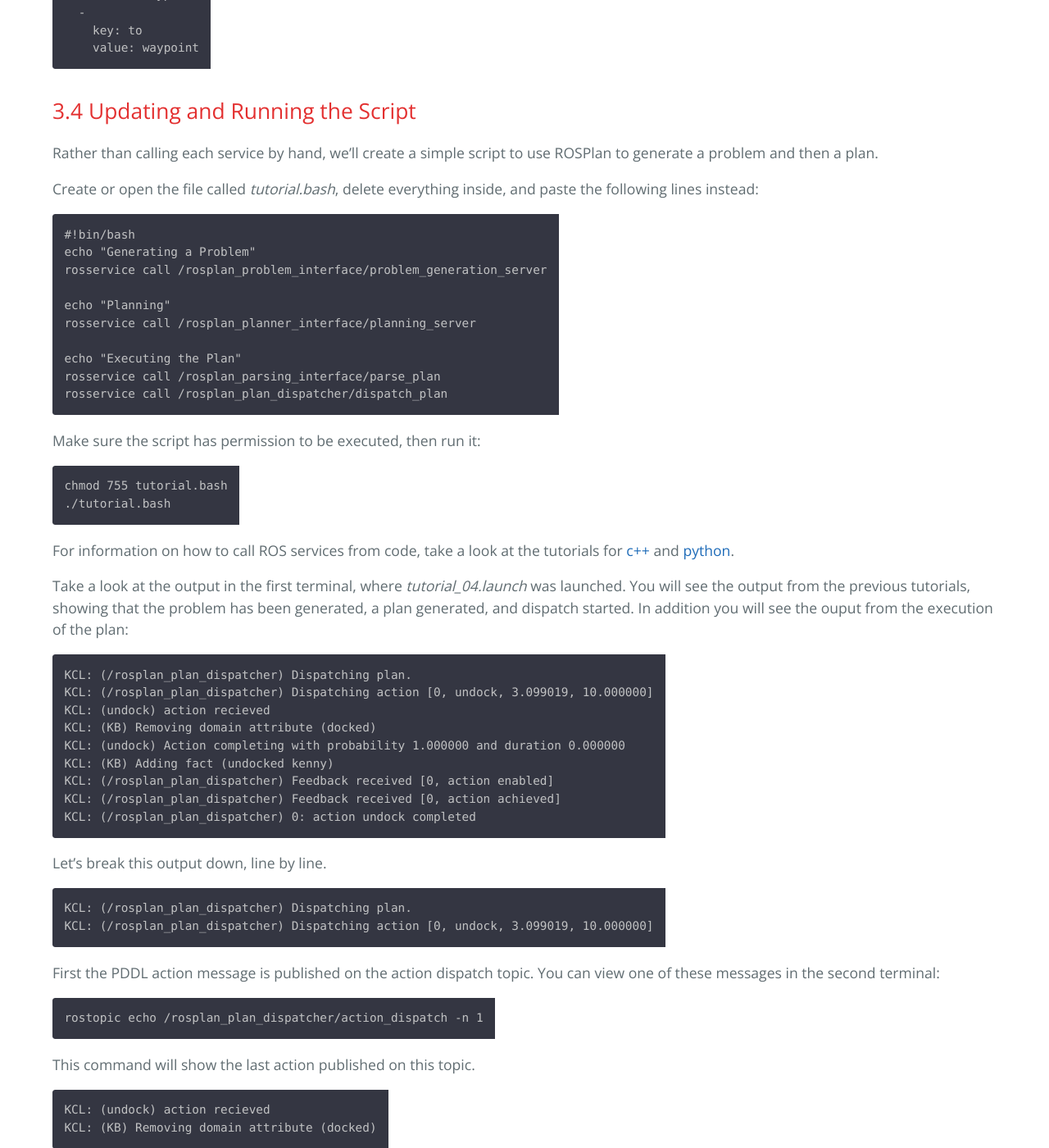
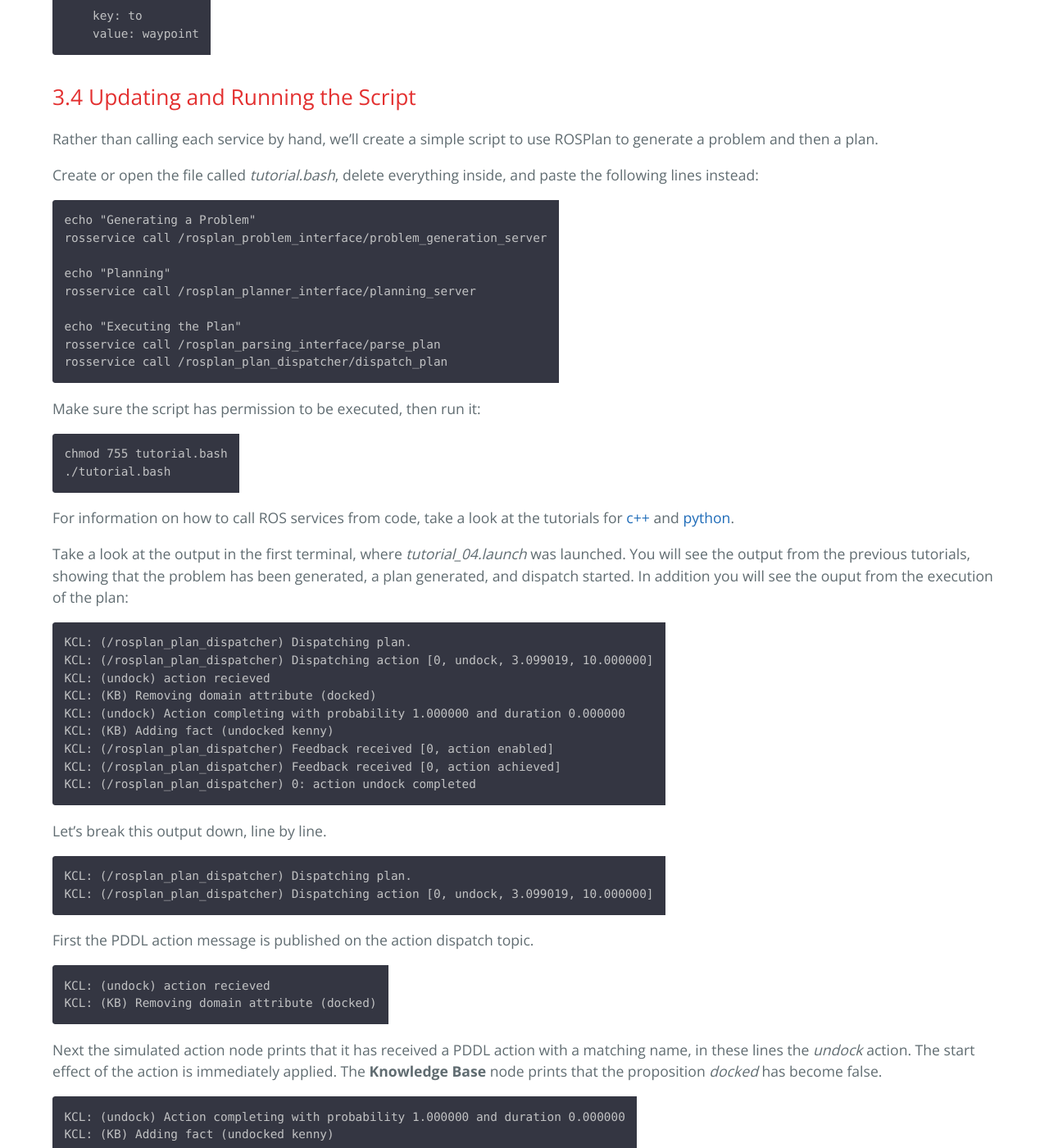
Before and after one commit to KCL-Planning/ROSPlan, a Jekyll site: the page built from _tutorials/tutorial_04.md, in a window 1280 px wide and 1400 px high, scrolled down 5132 px. Shown: the whole window at 82% size. Built offline with Jekyll 4.4.1, drawn with Linux system fonts in a browser that asks for light colours; some of the changed text lies outside the part shown.

Commit message:
Update tutorial_04.md

````diff
--- a/_tutorials/tutorial_04.md
+++ b/_tutorials/tutorial_04.md
@@ -86,9 +86,7 @@ The next part is the simulated actions. Each simulated action includes the *simu
 </launch>
 ```
 
-This launch file launches a node of type **simulatedAction**. In our launch file we set the *pddl_action_name* argument, and use the default value for all of the others. This means each action will have a duration of 0 seconds, and always succeed.
-
-The action names match those in the domain file, *domain_turtlebot.pddl*.
+This launch file launches a node of type **simulatedAction**. In our launch file we set the *pddl_action_name* argument, and use the default value for all of the others. This means each action will have a duration of 0 seconds, and always succeed. The action names match those in the domain file, *domain_turtlebot.pddl*.
 
 The simulated actions will be added to the configuration as shown in the diagram below:
 
@@ -146,7 +144,6 @@ Rather than calling each service by hand, we'll create a simple script to use RO
 Create or open the file called *tutorial.bash*, delete everything inside, and paste the following lines instead:
 
 ```
-#!bin/bash
 echo "Generating a Problem"
 rosservice call /rosplan_problem_interface/problem_generation_server
 
@@ -188,13 +185,7 @@ KCL: (/rosplan_plan_dispatcher) Dispatching plan.
 KCL: (/rosplan_plan_dispatcher) Dispatching action [0, undock, 3.099019, 10.000000]
 ```
 
-First the PDDL action message is published on the action dispatch topic. You can view one of these messages in the second terminal:
-
-```
-rostopic echo /rosplan_plan_dispatcher/action_dispatch -n 1
-```
-
-This command will show the last action published on this topic.
+First the PDDL action message is published on the action dispatch topic.
 
 ```
 KCL: (undock) action recieved
````
